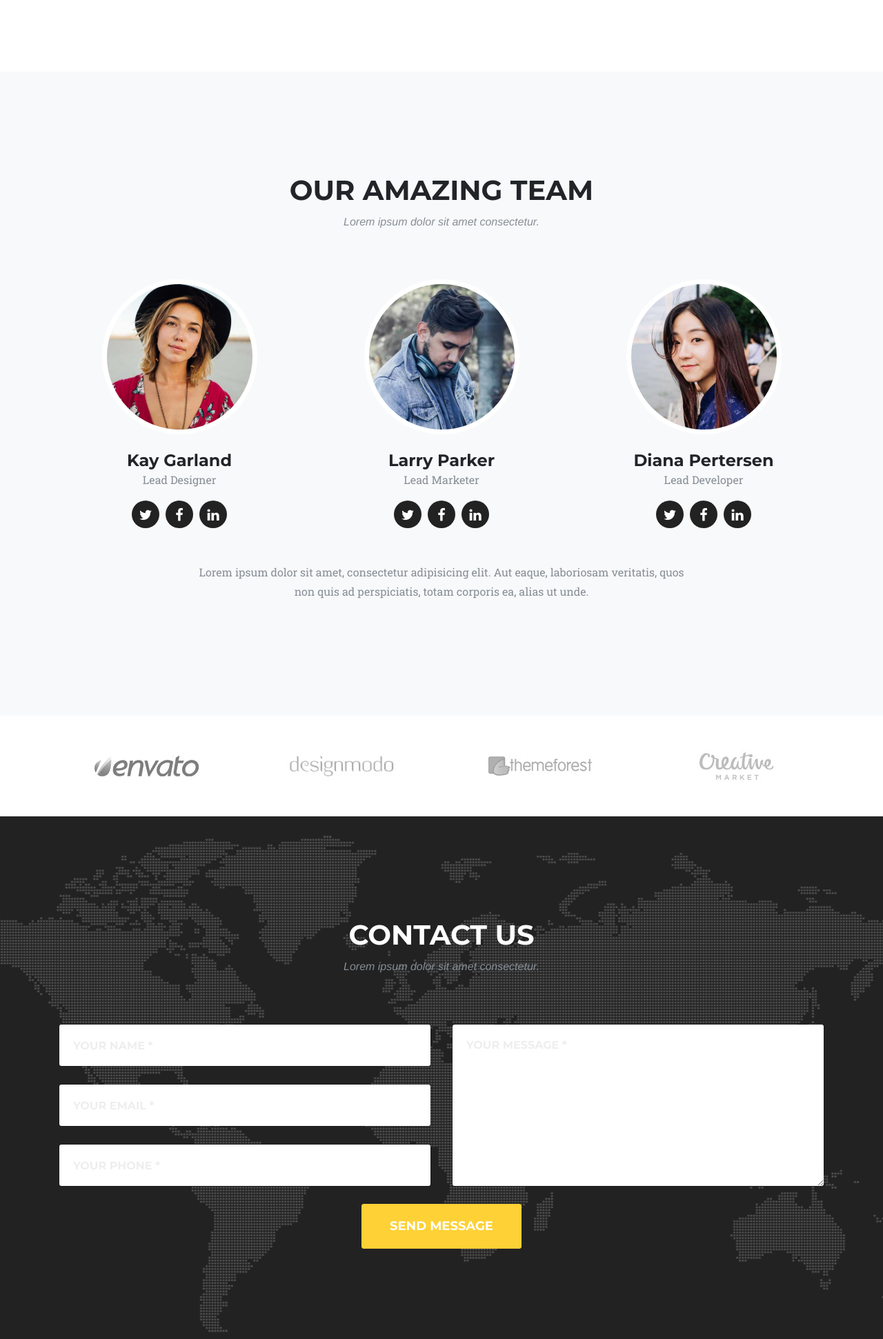
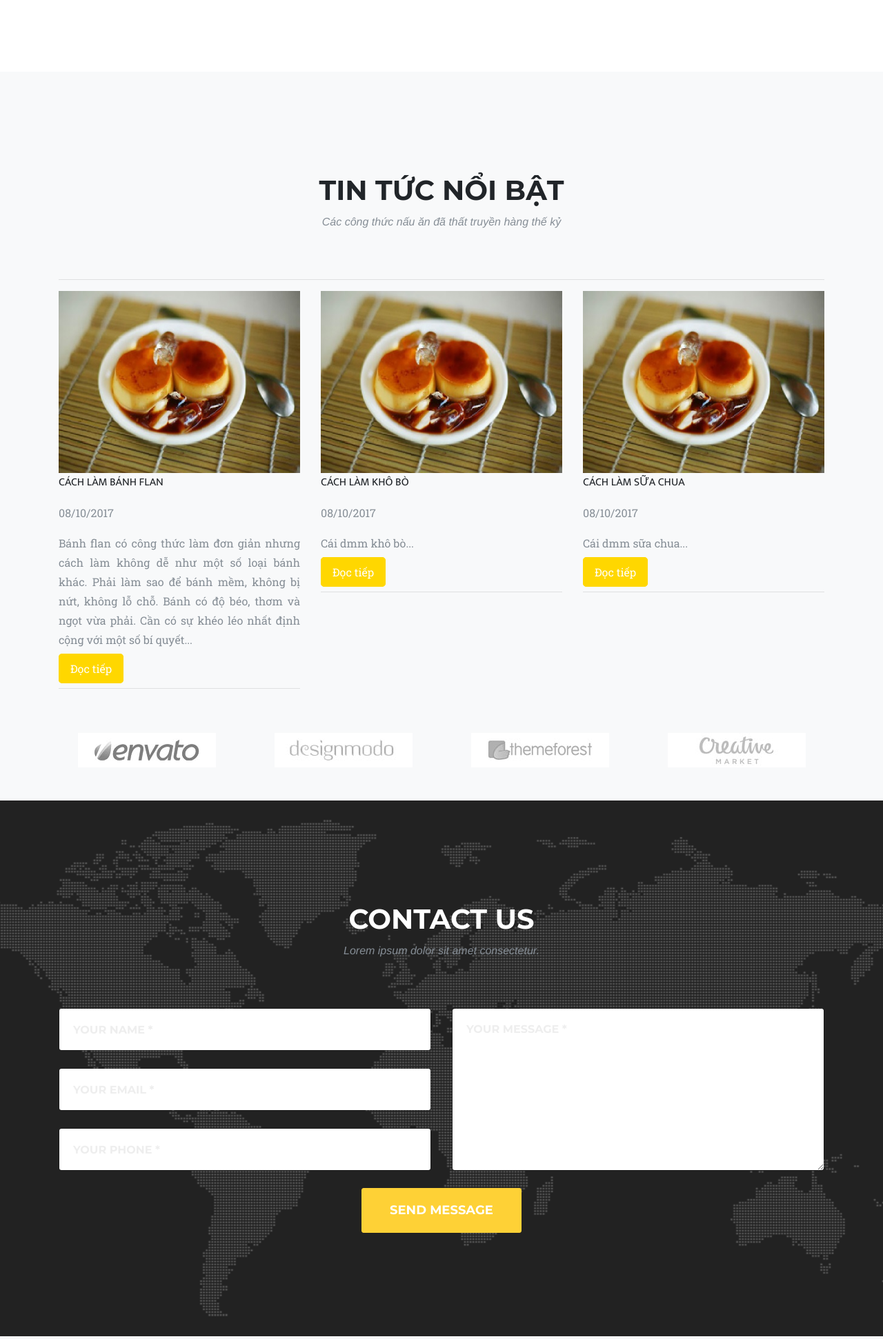
Before and after one commit to DormTeam/DormStop, a PHP site: page / in a window 1280 px wide. Shown: the part 3653-5595 px from the top of the page at 69% size. Run offline with PHP 8.4, Linux system fonts and the light colour scheme; some web fonts are replaced.

Commit message:
Modify: modified news section

```diff
--- /dev/null
+++ b/css/button.css
@@ -0,0 +1,36 @@
+.readmore-btn
+{
+	padding-bottom: 10px;
+	padding-top: 10px;
+	padding-left: 16px;
+	padding-right: 16px;
+
+	border-bottom-width: 1px;
+	border-top-width: 1px;
+	border-left-width: 1px;
+	border-right-width: 1px;
+
+	border-top-right-radius: 5px;
+	border-top-left-radius: 5px;
+	border-bottom-left-radius: 5px;
+	border-bottom-right-radius: 5px;
+
+	border-top-color: gold;
+	border-bottom-color: gold;
+	border-left-color: gold;
+	border-right-color: gold;
+
+	border-top-style: solid;
+	border-bottom-style: solid;
+	border-left-style: solid;
+	border-right-style: solid;
+
+	background-color: gold;
+	color: white;
+
+}
+
+.readmore-btn:hover
+{
+	text-decoration: none;
+}
--- a/css/font.css
+++ b/css/font.css
@@ -9,3 +9,9 @@
 	font-size: 200%;
 	text-transform: none;
 }
+
+.news-title-font
+{
+	text-transform: uppercase;
+	font-family: 'Mukta', sans-serif;
+}
--- a/index.html
+++ b/index.html
@@ -23,6 +23,7 @@
     <link href='https://fonts.googleapis.com/css?family=Roboto+Slab:400,100,300,700' rel='stylesheet' type='text/css'>
     <link href="https://fonts.googleapis.com/css?family=Roboto" rel="stylesheet">
     <link href="https://fonts.googleapis.com/css?family=Ubuntu" rel="stylesheet">
+    <link href="https://fonts.googleapis.com/css?family=Mukta" rel="stylesheet">
 
 
     <!-- Custom styles for this template -->
@@ -32,6 +33,7 @@
     <link href="css/half-slider.css" rel="stylesheet">
     <link rel="stylesheet" href="css/font.css">
     <link rel="stylesheet" href="css/dropdown-btn.css">
+    <link rel="stylesheet" href="css/button.css">
   </head>
 
   <body id="page-top">
@@ -303,9 +305,7 @@
               <p class="text-muted">12k/phần</p>
             </div>
           </div>
-
       </div>
-
         </div>
       </div>
     </section>
@@ -445,91 +445,55 @@
       <div class="container">
         <div class="row">
           <div class="col-lg-12 text-center">
-            <h2 class="section-heading">Our Amazing Team</h2>
-            <h3 class="section-subheading text-muted">Lorem ipsum dolor sit amet consectetur.</h3>
+            <h2 class="section-heading">Tin Tức Nổi Bật</h2>
+            <h3 class="section-subheading text-muted">Các công thức nấu ăn đã thất truyền hàng thế kỷ</h3>
+            <hr>
           </div>
         </div>
+
         <div class="row">
-          <div class="col-sm-4">
-            <div class="team-member">
-              <img class="mx-auto rounded-circle" src="img/team/1.jpg" alt="">
-              <h4>Kay Garland</h4>
-              <p class="text-muted">Lead Designer</p>
-              <ul class="list-inline social-buttons">
-                <li class="list-inline-item">
-                  <a href="#">
-                    <i class="fa fa-twitter"></i>
+        <div class="col-md-4 col-sm-12">
+            <a class="portfolio-link" data-toggle="modal" href="#portfolioModalN-1">
+              <img class="img-responsive img-fluid" src="img/portfolio/banhflan.jpg" alt="">
             </a>
-                </li>
-                <li class="list-inline-item">
-                  <a href="#">
-                    <i class="fa fa-facebook"></i>
-                  </a>
-                </li>
-                <li class="list-inline-item">
-                  <a href="#">
-                    <i class="fa fa-linkedin"></i>
-                  </a>
-                </li>
-              </ul>
+            <div>
+              <p class="news-title-font">Cách làm bánh Flan</p>
+              <p class="text-muted">08/10/2017</p>
+              <p class="text-muted" style="text-align: justify;">Bánh flan có công thức làm đơn giản nhưng cách làm không dễ như một số loại bánh khác. Phải làm sao để bánh mềm, không bị nứt, không lỗ chỗ. Bánh có độ béo, thơm và ngọt vừa phải. Cần có sự khéo léo nhất định cộng với một số bí quyết...</p>
+              <a class="portfolio-link readmore-btn" data-toggle="modal" href="#portfolioModalN-1">Đọc tiếp</a>
+              <hr>
             </div>
         </div>
-          <div class="col-sm-4">
-            <div class="team-member">
-              <img class="mx-auto rounded-circle" src="img/team/2.jpg" alt="">
-              <h4>Larry Parker</h4>
-              <p class="text-muted">Lead Marketer</p>
-              <ul class="list-inline social-buttons">
-                <li class="list-inline-item">
-                  <a href="#">
-                    <i class="fa fa-twitter"></i>
+
+        <div class="col-md-4 col-sm-12">
+            <a class="portfolio-link" data-toggle="modal" href="#portfolioModalN-2">
+              <img class="img-responsive img-fluid" src="img/portfolio/banhflan.jpg" alt="">
             </a>
-                </li>
-                <li class="list-inline-item">
-                  <a href="#">
-                    <i class="fa fa-facebook"></i>
-                  </a>
-                </li>
-                <li class="list-inline-item">
-                  <a href="#">
-                    <i class="fa fa-linkedin"></i>
-                  </a>
-                </li>
-              </ul>
+            <div>
+              <p class="news-title-font">Cách làm khô bò</p>
+              <p class="text-muted">08/10/2017</p>
+              <p class="text-muted" style="text-align: justify;">Cái dmm khô bò...</p>
+              <a class="portfolio-link readmore-btn" data-toggle="modal" href="#portfolioModalN-2">Đọc tiếp</a>
+              <hr>
             </div>
         </div>
-          <div class="col-sm-4">
-            <div class="team-member">
-              <img class="mx-auto rounded-circle" src="img/team/3.jpg" alt="">
-              <h4>Diana Pertersen</h4>
-              <p class="text-muted">Lead Developer</p>
-              <ul class="list-inline social-buttons">
-                <li class="list-inline-item">
-                  <a href="#">
-                    <i class="fa fa-twitter"></i>
+
+        <div class="col-md-4 col-sm-12">
+            <a class="portfolio-link" data-toggle="modal" href="#portfolioModalN-3">
+              <img class="img-responsive img-fluid" src="img/portfolio/banhflan.jpg" alt="">
             </a>
-                </li>
-                <li class="list-inline-item">
-                  <a href="#">
-                    <i class="fa fa-facebook"></i>
-                  </a>
-                </li>
-                <li class="list-inline-item">
-                  <a href="#">
-                    <i class="fa fa-linkedin"></i>
-                  </a>
-                </li>
-              </ul>
+            <div>
+              <p class="news-title-font">Cách làm sữa chua</p>
+              <p class="text-muted">08/10/2017</p>
+              <p class="text-muted" style="text-align: justify;">Cái dmm sữa chua...</p>
+              <a class="portfolio-link readmore-btn" data-toggle="modal" href="#portfolioModalN-3">Đọc tiếp</a>
+              <hr>
             </div>
         </div>
       </div>
-        <div class="row">
-          <div class="col-lg-8 mx-auto text-center">
-            <p class="large text-muted">Lorem ipsum dolor sit amet, consectetur adipisicing elit. Aut eaque, laboriosam veritatis, quos non quis ad perspiciatis, totam corporis ea, alias ut unde.</p>
       </div>
-        </div>
-      </div>
-    </section>
+
+
 
     <!-- Clients -->
     <section class="py-5">
@@ -840,6 +804,7 @@
                 <a href="#">Link 3</a>
               </div>
             </div>
+
           </div>
           <div class="modal-footer">
               <button type="button" class="btn btn-primary" data-dismiss="modal">Close</button>
@@ -848,6 +813,35 @@
       </div>
     </div>
 
+    <!-- Modal N-1 -->
+    <div id="portfolioModalN-1" class="modal fade" tabindex="-1" role="dialog" aria-hidden="true">
+      <div class="modal-dialog">
+
+        <!-- Modal content-->
+        <div class="modal-content">
+          <div class="modal-header">
+            <button type="button" style="margin-left: auto;" class="close" title="Close" data-dismiss="modal">&times;</button>
+            <!--<h4 class="modal-title">Modal Header</h4>-->
+          </div>
+          <div class="modal-body">
+            <h3 class="title-items">Cách làm bánh Flan tuyệt ngon</h3>
+            <p></p>
+            <img class="img-fluid img-responsive" src="img/portfolio/banhflan-1.jpg" alt="">
+            <p></p>
+            <h4 class="p-configure">Chuẩn bị nguyên liệu</h4>
+            <p class="p-configure">13 quả trứng gà ta (dùng trừng gà ta vừa an toàn, béo hơn, màu vàng đẹp hơn, nếu không có thì dùng trứng công nghiệp cũng không sao )</p>
+            <p class="p-configure">3 bịch sữa tươi không đường (tương đương 660 ml).</p>
+            <p class="p-configure">Nửa chén sữa đặc.</p>
+            <p class="p-configure">5 muỗng canh đường</p>
+            <p class="p-configure">2-3 gói cà phê sữa (hoặc nếu bạn thích nguyên chất pha cà phê bột và sữa đặc thì vị sẽ đậm và đắng hơn)</p>
+            <img src="img/News/N-1-1.jpg">
+          </div>
+          <div class="modal-footer">
+              <button type="button" class="btn btn-primary">Đặt hàng ngay</button>
+          </div>
+        </div>
+      </div>
+    </div>
 
     <!-- Bootstrap core JavaScript -->
     <script src="vendor/jquery/jquery.min.js"></script>
```
Also changed, not shown: img/News/N-1-1.jpg (added), img/team/1.jpg (deleted), img/team/2.jpg (deleted), img/team/3.jpg (deleted). Lines whose indentation alone changed are shown as unchanged.
